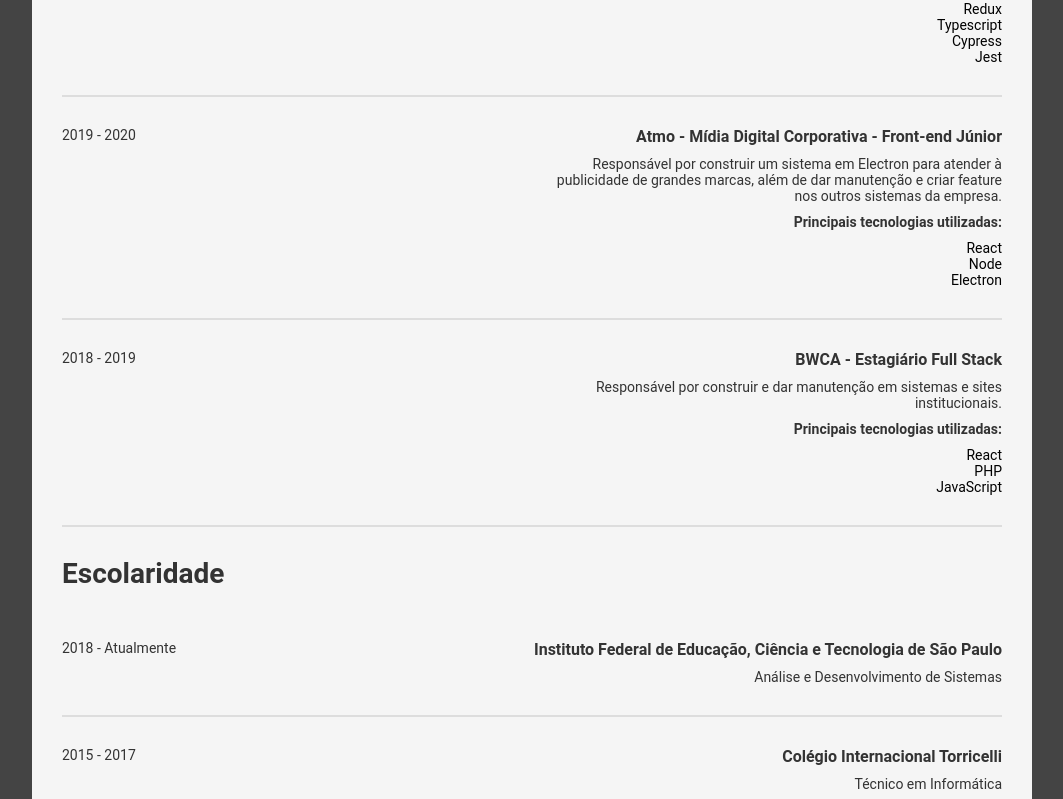
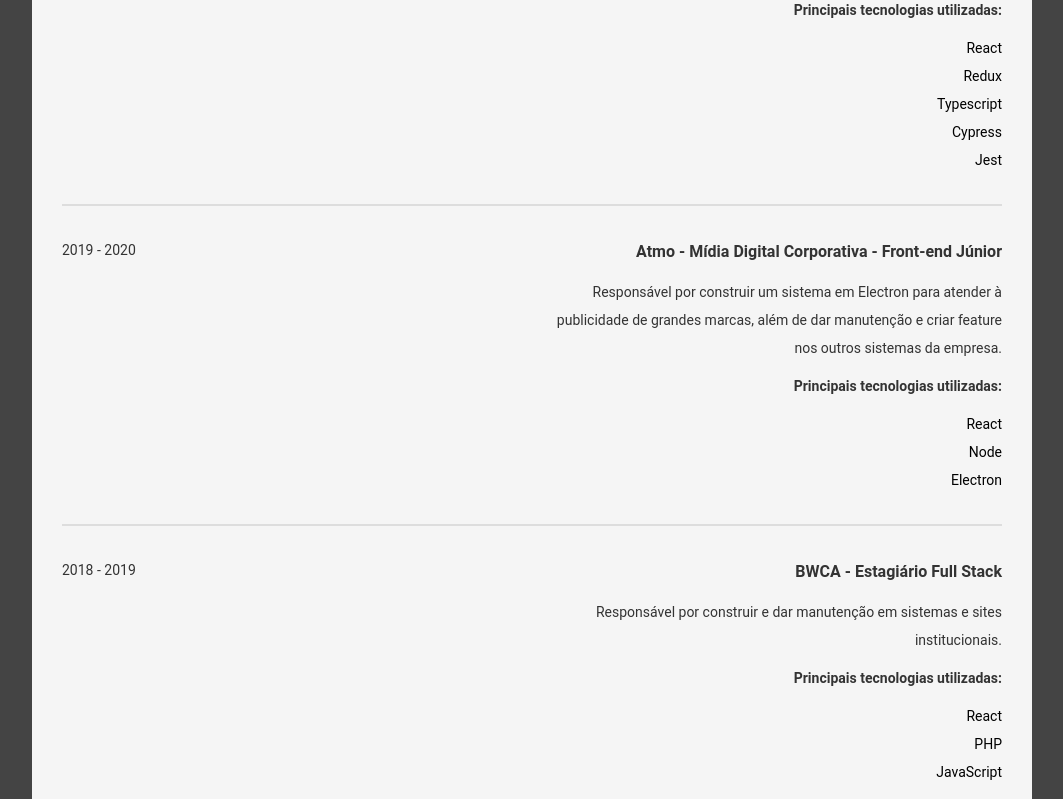
Before and after one commit to dannielss/portfolio, a React (Create React App) app: page /about in a window 1280 px wide. Shown: the part 1621-2420 px from the top of the page, without its empty margins (108-1171 px from the left). Built offline with nearby package versions, Linux system fonts and the light colour scheme.

Commit message:
style: line height

```diff
--- a/src/components/Experiences/styles.js
+++ b/src/components/Experiences/styles.js
@@ -23,6 +23,7 @@
   margin-top: 30px;
   padding-bottom: ${props => props.first ? 0 : '30px'};
   border-bottom: ${props => props.first ? 'none': '2px solid #ddd'};
+  line-height: 2;
 
   @media (max-width: 599px) {
     flex-direction: column;
--- a/src/components/School/styles.js
+++ b/src/components/School/styles.js
@@ -22,6 +22,7 @@
   margin-top: 30px;
   padding-bottom: 30px;
   border-bottom: ${props => props.last ? 'none': '2px solid #ddd'};
+  line-height: 2;
 
   @media (max-width: 599px) {
     flex-direction: column;
```
